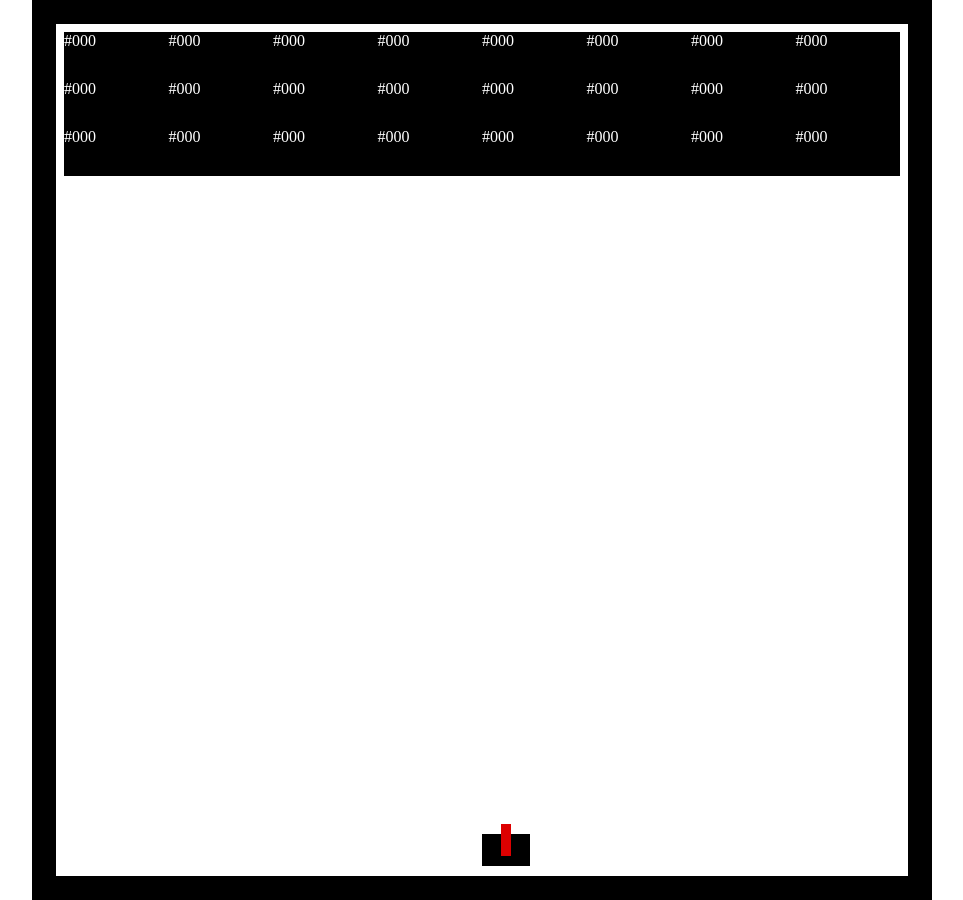
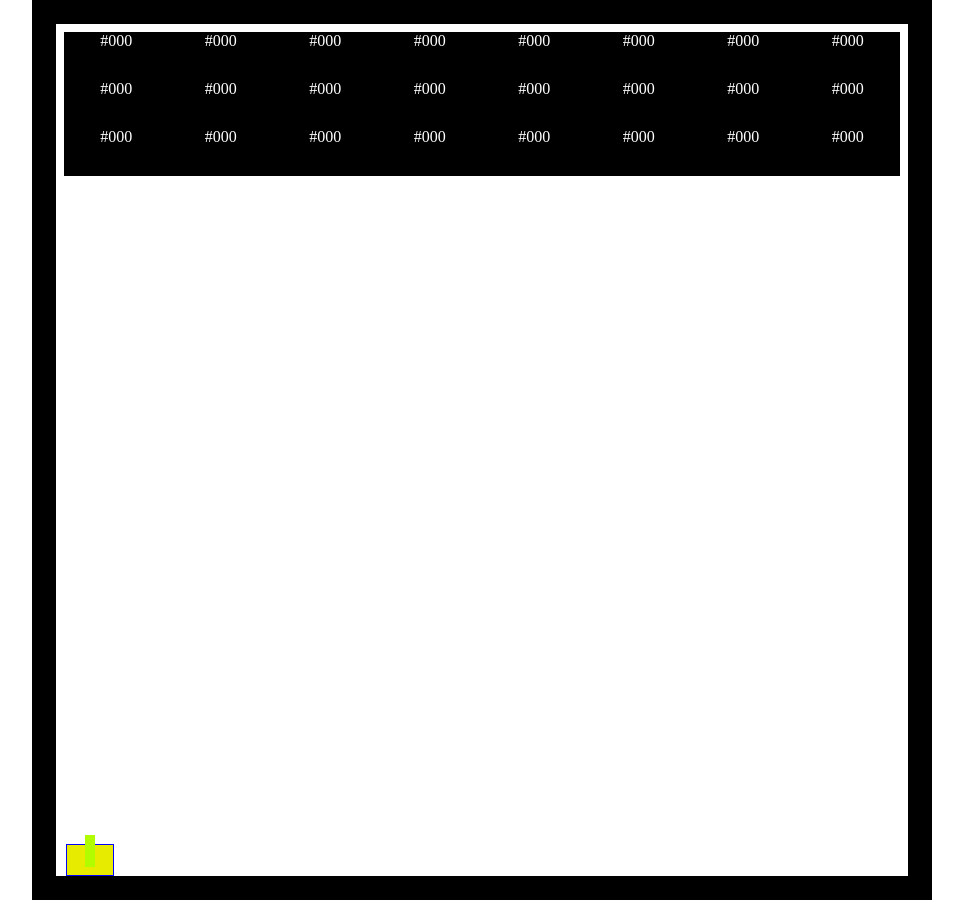
Before and after one commit to devbymarcos/blocks-game, a React (Vite) app: page / in a window 1280 px wide. Shown: the whole page, without its empty margins (158-1121 px from the left). Built offline with nearby package versions, Linux system fonts and the light colour scheme.

Commit message:
feat: movimentando o tank

```diff
--- a/src/components/block/style.module.css
+++ b/src/components/block/style.module.css
@@ -1,4 +1,5 @@
 .block {
   height: 3rem;
   color: #fff;
+  text-align: center;
 }
--- a/src/components/cannon/Cannon.jsx
+++ b/src/components/cannon/Cannon.jsx
@@ -1,7 +1,52 @@
 import style from "./style.module.css";
+import { useEffect, useRef, useState } from "react";
 
 function Cannon() {
-  return <div className={style.cannon}></div>;
+  const tankRef = useRef();
+  const [x, setX] = useState(10);
+  const [y, setY] = useState(0);
+
+  function key(e) {
+    if (e.keyCode === 68) {
+      setX((x) => {
+        return x + 10;
+      });
+    }
+    if (e.keyCode === 65) {
+      setX((x) => {
+        return x - 10;
+      });
+    }
+    if (e.keyCode === 87) {
+      setY((y) => {
+        return y + 10;
+      });
+    }
+    if (e.keyCode === 83) {
+      setY((y) => {
+        return y - 10;
+      });
+    }
+  }
+
+  useEffect(() => {
+    document.addEventListener("keydown", key);
+
+    return () => {
+      document.removeEventListener("keydown", key);
+    };
+  }, [x, y]);
+
+  return (
+    <div
+      ref={tankRef}
+      style={{
+        left: x,
+        bottom: y,
+      }}
+      className={style.cannon}
+    ></div>
+  );
 }
 
 export default Cannon;
--- a/src/components/cannon/style.module.css
+++ b/src/components/cannon/style.module.css
@@ -1,17 +1,18 @@
 .cannon {
   width: 3rem;
   height: 2rem;
-  background: #000;
+  background: #e7eb00;
   position: absolute;
   bottom: 10px;
-  left: 50%;
+  transition: all 0.1s linear;
+  border: 1px solid blue;
 }
 
 .cannon::before {
   content: "";
   width: 10px;
   height: 2rem;
-  background-color: #dd0000;
+  background-color: #b1fd00;
   display: block;
   top: -10px;
   left: 50%;
--- a/src/components/main-game/MainGame.jsx
+++ b/src/components/main-game/MainGame.jsx
@@ -5,14 +5,14 @@ import { useEffect, useState, useRef } from "react";
 
 function MainGame() {
   const [block, setBlock] = useState([
-    { color: "#000" },
-    { color: "#000" },
-    { color: "#000" },
-    { color: "#000" },
-    { color: "#000" },
-    { color: "#000" },
-    { color: "#000" },
-    { color: "#000" },
+    { color: "#000", x: 100, y: 100 },
+    { color: "#000", x: 100, y: 100 },
+    { color: "#000", x: 100, y: 100 },
+    { color: "#000", x: 100, y: 100 },
+    { color: "#000", x: 100, y: 100 },
+    { color: "#000", x: 100, y: 100 },
+    { color: "#000", x: 100, y: 100 },
+    { color: "#000", x: 100, y: 100 },
   ]);
   const [click, setClick] = useState(1);
   const [item, setItem] = useState(0);
@@ -31,14 +31,14 @@ function MainGame() {
       setBlock((block) => {
         const arr = [...block];
         arr.unshift(
-          { color: "#000" },
-          { color: "#000" },
-          { color: "#000" },
-          { color: "#000" },
-          { color: "#000" },
-          { color: "#000" },
-          { color: "#000" },
-          { color: "#000" }
+          { color: "#000", x: 100, y: 100 },
+          { color: "#000", x: 100, y: 100 },
+          { color: "#000", x: 100, y: 100 },
+          { color: "#000", x: 100, y: 100 },
+          { color: "#000", x: 100, y: 100 },
+          { color: "#000", x: 100, y: 100 },
+          { color: "#000", x: 100, y: 100 },
+          { color: "#000", x: 100, y: 100 }
         );
         return arr;
       });
@@ -51,9 +51,8 @@ function MainGame() {
   function handleClick(e) {
     const id = e.currentTarget.id;
     const changeBlock = [...block];
-    changeBlock[id].color = "red";
+    changeBlock[id].color = "green";
     setBlock(changeBlock);
-    //console.log(id);
   }
 
   useEffect(() => {
--- a/src/components/main-game/style.module.css
+++ b/src/components/main-game/style.module.css
@@ -4,12 +4,14 @@
   margin: 0 auto;
   border: 1.5rem solid #000;
   position: relative;
+  cursor: url("/images/mira.png") 45 45, auto;
 }
 .areaGame {
   width: 100%;
   height: auto;
   padding: 0.5rem;
   display: grid;
+  grid-template-columns: repeat(8, 1fr);
 
-  grid-template-columns: repeat(8, 1fr);
+  overflow: hidden;
 }
```
Also changed, not shown: public/images/mira.png (added).
